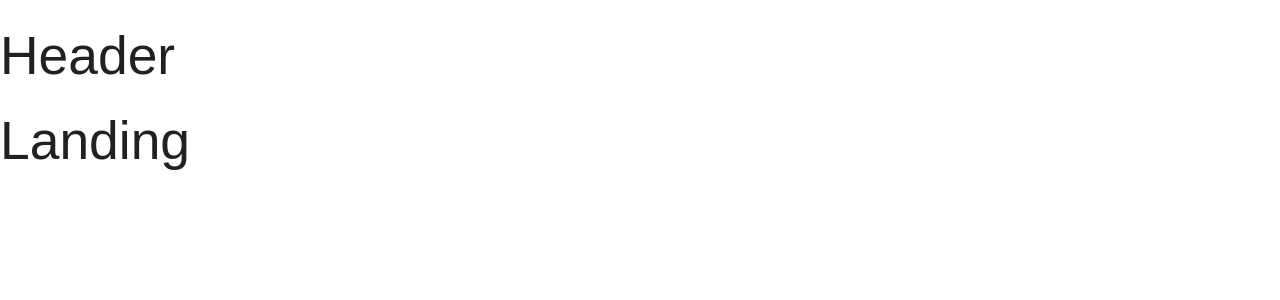
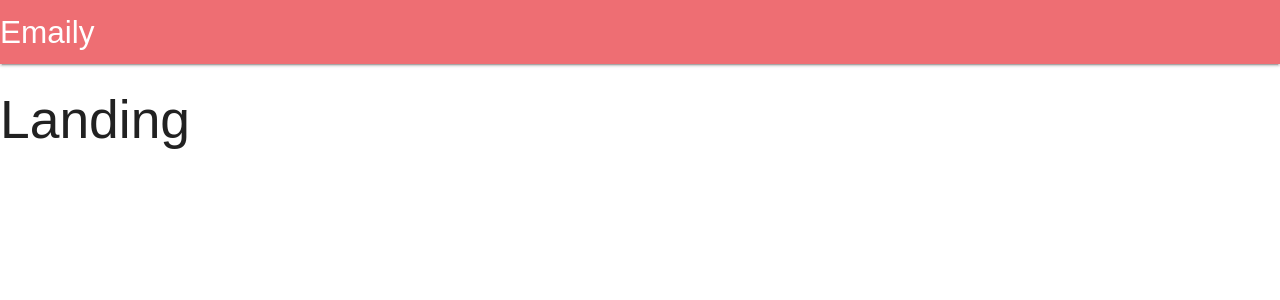
Before and after one commit to cszatma/emaily, a React app in the folder client/: page / in a window 1280 px wide. Shown: the top 300 px of the page. Built offline with nearby package versions, Linux system fonts and the light colour scheme.

Commit message:
Completed Header component, connected it to the redux store

```diff
--- a/client/src/components/Header.js
+++ b/client/src/components/Header.js
@@ -1,13 +1,55 @@
 // @flow
 
 import React, { Component } from 'react';
+import { connect } from 'react-redux';
+import { Link } from 'react-router-dom';
 
-export default class Header extends Component<{}> {
+import type { AuthState, ReduxState } from 'redux-extensions';
+
+type Props = {
+    auth: AuthState,
+};
+
+class Header extends Component<Props, {}> {
+    renderContent() {
+        console.log(this.props.auth);
+        switch (this.props.auth) {
+            case null:
+                return;
+            case false:
+                return (
+                    <li>
+                        <a href="/auth/google">Login With Google</a>
+                    </li>
+                );
+            default:
+                return (
+                    <li>
+                        <a href="/api/logout">Logout</a>
+                    </li>
+                );
+        }
+    }
+
     render() {
         return (
-            <div>
-                <h2>Header</h2>
-            </div>
+            <nav>
+                <div className="nav-wrapper">
+                    <Link
+                        to={this.props.auth ? '/surveys' : '/'}
+                        className="left brand-logo"
+                    >
+                        Emaily
+                    </Link>
+                    <ul className="right">{this.renderContent()}</ul>
+                </div>
+            </nav>
         );
     }
 }
+
+function mapStateToProps({ auth }: ReduxState) {
+    return { auth };
+}
+
+export default connect(mapStateToProps)(Header);
```
